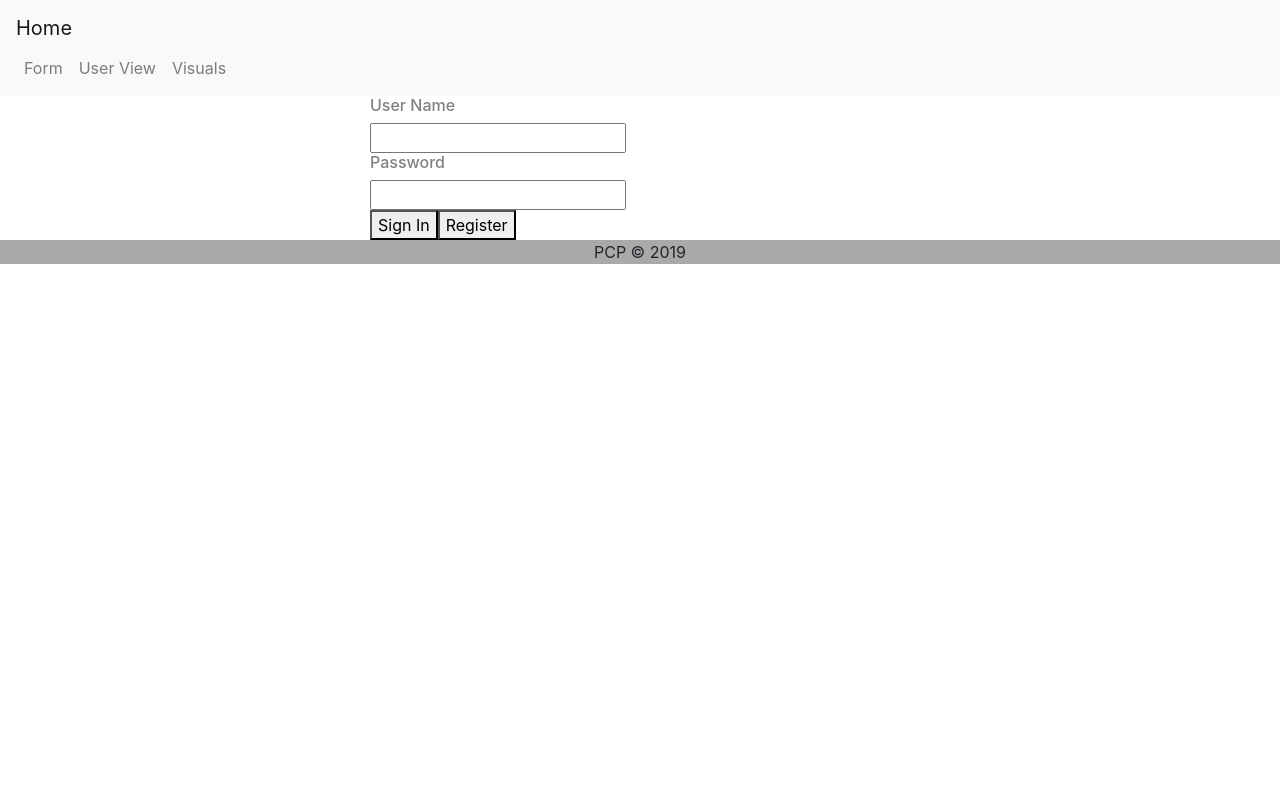
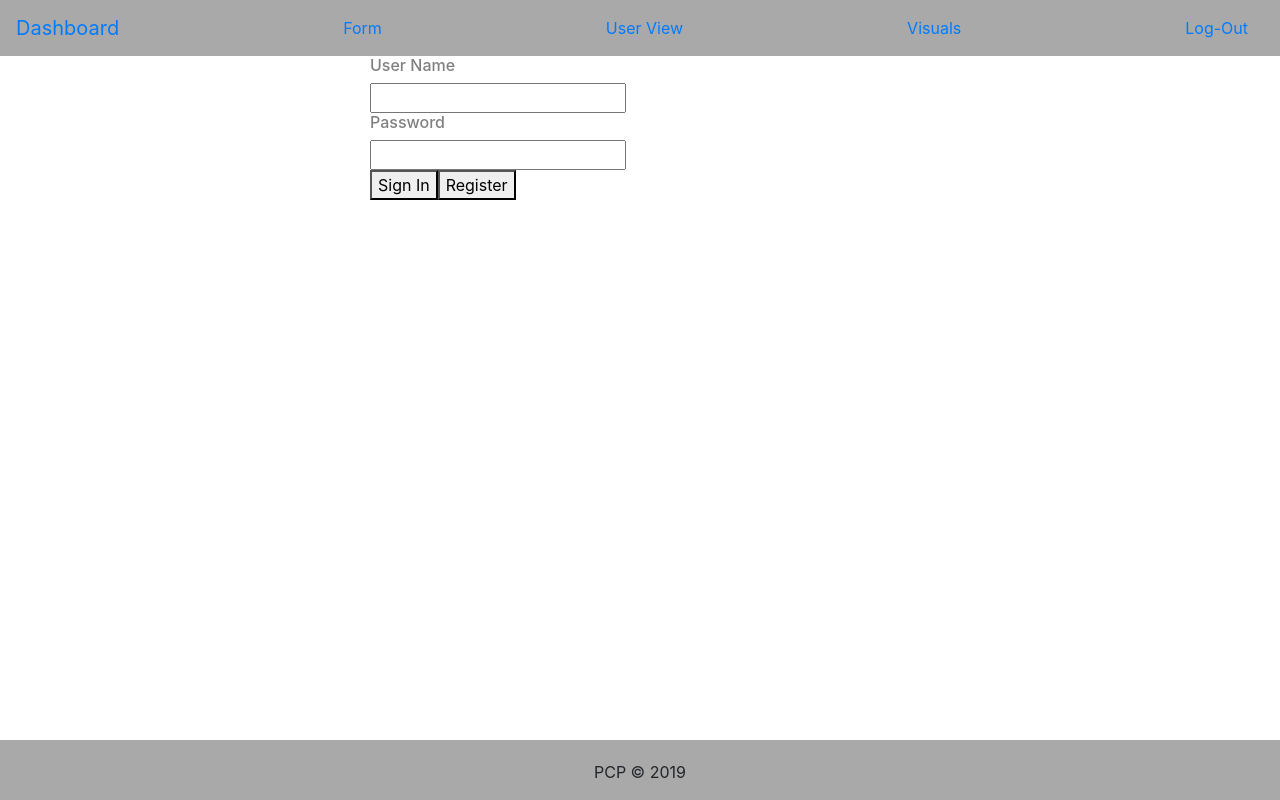
Before and after one commit to patrickcorcoran10/smROI, a React (Create React App) app in the folder client/: page /signin in a window 1280 px wide. Built offline with nearby package versions, Linux system fonts and the light colour scheme.

Commit message:
commit that is passing the id prop from home to userview. userview is hitting the db and getting a response. issues printing the response object to the page on userview now.

```diff
--- a/client/src/App.js
+++ b/client/src/App.js
@@ -1,15 +1,10 @@
 import React from 'react';
 import { BrowserRouter as Router, Route } from "react-router-dom";
 import './App.css';
-import Home from "./pages/Home";
-import UserView from "./pages/UserView";
-import Form from "./pages/Form";
-import Visuals from "./pages/Visuals";
-import Signin from "./pages/Signin";
 import Navbar from "./components/Navbar/NavBar";
 import Footer from "./components/Footer/Footer";
 import Wrapper from "./components/Wrapper/Wrapper";
-// import Parent from "./components/Parent/Parent";
+import Parent from "./components/Parent/Parent";
 // import MultiyearROI from './components/MultiyearROI/MultiyearROI';
 
 const App = () => (
@@ -17,17 +12,11 @@ const App = () => (
     <div>
       <Navbar />
       <Wrapper>
-        <Route exact path="/" component={Home} />
-        <Route exact path="/form" component={Form} />
-        <Route exact path="/view" component={UserView} />
-        <Route exact path="/visuals" component={Visuals} />
-        <Route exact path="/signin" component={Signin} />
+        <Parent />
       </Wrapper>
       <Footer />
     </div>
   </Router>
-
-
 )
 
 export default App;
--- a/client/src/components/Footer/Footer.css
+++ b/client/src/components/Footer/Footer.css
@@ -1,4 +1,3 @@
 .footer {
-    text-align: center;
-    background-color: darkgrey;
-}
+
+};
--- a/client/src/components/Footer/Footer.js
+++ b/client/src/components/Footer/Footer.js
@@ -1,10 +1,22 @@
 import React, { Component } from "react";
-import "./Footer.css";
+// import "./Footer.css";
 
 class Footer extends Component {
     render() {
+        const style = {
+            footer: {
+                textAlign: "center",
+                backgroundColor: "darkgrey",
+                padding: "20px",
+                position: "fixed",
+                left: "0",
+                bottom: "0",
+                height: "60px",
+                width: "100%",
+            }
+        }
         return(
-            <div>
+            <div style={style.footer}>
                     <p className="footer">PCP &#169; 2019</p>
             </div>
         )
--- a/client/src/components/NavBar/NavBar.css
+++ b/client/src/components/NavBar/NavBar.css
@@ -1,3 +1,3 @@
-.nb {
-  background-color: darkgrey;
+.navbar {
+  background-color: darkslateblue;
 }
--- a/client/src/components/NavBar/NavBar.js
+++ b/client/src/components/NavBar/NavBar.js
@@ -1,76 +1,28 @@
 // import React from "react";
 import { Link } from "react-router-dom";
 import React, { Component } from "react";
-// import "./Navbar.css";
 
 class Navbar extends Component {
   render () {
+    const style = {
+      navbar: {
+        backgroundColor: 'darkgrey',
+        width: "100%",
+        color: 'white'
+      }
+    }
     return (
-  <div className="nb">
-
-  <nav className="navbar navbar-expand-lg navbar-light bg-light">
-    <div className="navbar-wide flex-container">
-    <Link className="navbar-brand" to="/">
-      Home
-    </Link>
-    <div>
-      <ul className="navbar-nav">
-        <li
-          className={
-            window.location.pathname === "/form"
-              ? "nav-item active"
-              : "nav-item"
-          }
-        >
-          <Link to="/form" className="nav-link">
-            Form
-          </Link>
-        </li>
-        <li
-          className={
-            window.location.pathname === "/discover"
-              ? "nav-item active"
-              : "nav-item"
-          }
-        >
-          <Link to="/view" className="nav-link">
-            User View
-          </Link>
-        </li>
-        <li
-          className={
-            window.location.pathname === "/search"
-              ? "nav-item active"
-              : "nav-item"
-          }
-        >
-          <Link to="/visuals" className="nav-link">
-            Visuals
-          </Link>
-        </li>
-      </ul>
-    </div>
-    {/* <span className="navbar-text ml-auto navbar-right">
-    <a href="https://github.com/patrickcorcoran10"><i className="fab fa-github"></i></a><a href="https://www.instagram.com/picsofandbypat/"><i className="fab fa-instagram"></i></a><a href="https://twitter.com/CorcoranPatJ"><i className="fab fa-twitter"></i></a>
-   </span> */}
-   </div>
-   {/* <div className="sidenav-div">
-        <div className="navbar-brand">
-        <img src="toggle.png" alt="toggle" id="toggle" onClick={this.openNav}/><a id="smROI" href="/">{'  '} smROI</a>
+    <nav style={style.navbar}>
+      <div id="nb" className="navbar">
+          <Link to="/" className="navbar-brand">Dashboard</Link>
+          <Link to="/form" className="nav-link">Form</Link>
+          <Link to="/view" className="nav-link">User View</Link>
+          <Link to="/visuals" className="nav-link">Visuals</Link>
+          <Link to="/signin" className="nav-link">Log-Out</Link>
         </div>
-      <div id="mySidenav" className="sidenav">
-        <button className="closebtn" onClick={this.closeNav}>&times;</button>
-        <a href="/">Home</a>
-        <a href="/form">Form</a>
-        <a href="/view">User View</a>
-        <a href="/Visuals">Visuals</a>
-  </div>
-  </div> */}
-  </nav>
-  </div>
-
-
-);
-        }};
+      </nav>
+    );
+  }
+};
 
 export default Navbar;
--- a/client/src/pages/Form.js
+++ b/client/src/pages/Form.js
@@ -300,8 +300,16 @@ class Form extends Component {
             console.log("We have reset the state to ", this.state);
         };
     render() {
+        const style= {
+            container: {
+                height: '650px',
+                color: 'orange',
+                width: '950px',
+                paddingLeft: '40px'
+            }
+        }
         return (
-            <div className="container">
+            <div style={style.container}>
                 <div className="row">
                     <div className="col-md-12">
                         <h4>Please fill out this form with information pertinent to your organization.</h4>
--- a/client/src/pages/Home.js
+++ b/client/src/pages/Home.js
@@ -2,8 +2,8 @@ import React, { Component } from "react";
 import axios from "axios";
 
 class Home extends Component {
-    constructor() {
-        super()
+    constructor(props) {
+        super(props)
         this.searchDB = this.searchDB.bind(this);
         this.onDelete = this.onDelete.bind(this);
         // this.onUpdate = this.onUpdate.bind(this);
@@ -11,30 +11,6 @@ class Home extends Component {
             id: [],
         };
     };
-
-    searchDB(event) {
-        console.log(this.refs.searchTerm.value)
-
-    };
-
-    search(event) {
-        event.preventDefault();
-        let searchTerm = this.refs.searchTerm.value;
-        console.log("Now we're searching", event.target.value);
-        axios.get("/api/search" + searchTerm).then(res => {
-        console.log(res);
-
-        if (res === null) {
-            alert("No records with that name.");
-        }
-        else {
-            alert(
-                "You did it"
-            );
-        };
-    });
-    }
-
     componentDidMount() {
         console.log("we are mounted");
         axios.get("/api/home")
@@ -43,7 +19,31 @@ class Home extends Component {
             this.setState({ id: res.data })
         })
     };
+    searchDB(event) {
+        console.log(this.refs.searchTerm.value)
+    };
+    search(event) {
+        event.preventDefault();
+        let searchTerm = this.refs.searchTerm.value;
+        console.log("Now we're searching", event.target.value);
+        axios.get("/api/search" + searchTerm)
+        .then(res => {
+        let info = res.data[0];
+        console.log(info.id);
 
+        if ("pat is handsome") {
+            // preventDefault();
+            alert("No record found");
+            this.componentDidMount();
+        }
+        });
+        this.setState({
+            id: this.state.id,
+        }, () => {
+            console.log(this.state.id);
+        });
+        this.refs.searchTerm.value = "";
+    };
     onDelete = (event) => {
         event.preventDefault();
         console.log(event.target.value);
@@ -57,17 +57,31 @@ class Home extends Component {
             console.log(error);
         });
         alert("You have deleted a record");
+    };
 
+    onUpdate = (id) => {
+        var idChosen = id.target.value;
+        console.log(idChosen);
+        this.props.history.push("/view");
+        this.props.click(idChosen);
     };
 
     render() {
+        const style= {
+            container: {
+                height: '650px',
+                color: 'orange',
+                width: '950px',
+                paddingLeft: '40px'
+            }
+        }
         return(
-            <div className="container">
+            <div style={style.container}>
                 <div className="row">
                     <div className="col-md-4">
                     </div>
                     <div className="col-md-4">
-                        <h6>Search Specific Clients</h6>
+                        <h6>Search Specific Companies</h6>
                         <input ref="searchTerm" onChange={this.searchDB} placeholder=" Company Name"></input>
                         <button onClick={this.search.bind(this)}>Search the Database</button>
                         <br />
@@ -91,10 +105,10 @@ class Home extends Component {
                                 </tr>
                                 {this.state.id.map((data, index) => (
                                 <tr>
-                                    <td>{data.companyName}</td>
-                                    <td>{data.clientName}</td>
-                                    <td>{data.clientEmail}</td>
-                                    <td>{data.updatedAt}</td>
+                                    <td key={data.companyName}>{data.companyName}</td>
+                                    <td key={data.clientName}>{data.clientName}</td>
+                                    <td key={data.clientEmail}>{data.clientEmail}</td>
+                                    <td key={data.updatedAt}>{data.updatedAt}</td>
                                     <td><button value={data.id} onClick={this.onUpdate}>Update</button></td>
                                     <td><button value={data.id} onClick={this.onDelete}>Delete</button></td>
                                 </tr>
@@ -102,7 +116,6 @@ class Home extends Component {
                             </tbody>
                         </table>
                     </div>
-
                 </div>
                 <br />
             </div>
--- a/client/src/pages/Signin.js
+++ b/client/src/pages/Signin.js
@@ -1,7 +1,7 @@
 import React, { Component } from "react";
 // import axios from "axios";
 
-class SignIn extends Component {
+class Signin extends Component {
     // constructor() {
     //     super();
     // };
@@ -30,4 +30,4 @@ class SignIn extends Component {
     }
 }
 
-export default SignIn;
+export default Signin;
```
Also changed, not shown: client/src/components/Parent/Parent.js (+15 -39 lines), client/src/pages/UserView.js (+58 -8 lines), 2 other files (tests, documents, lock files or other folders).
